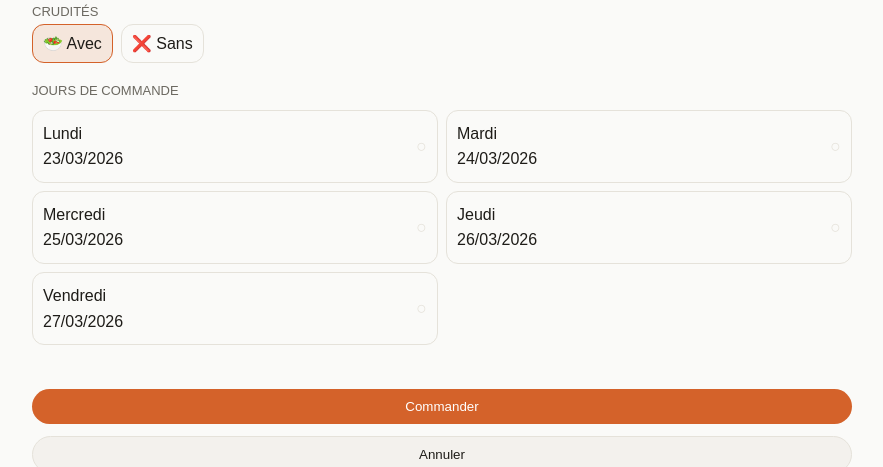
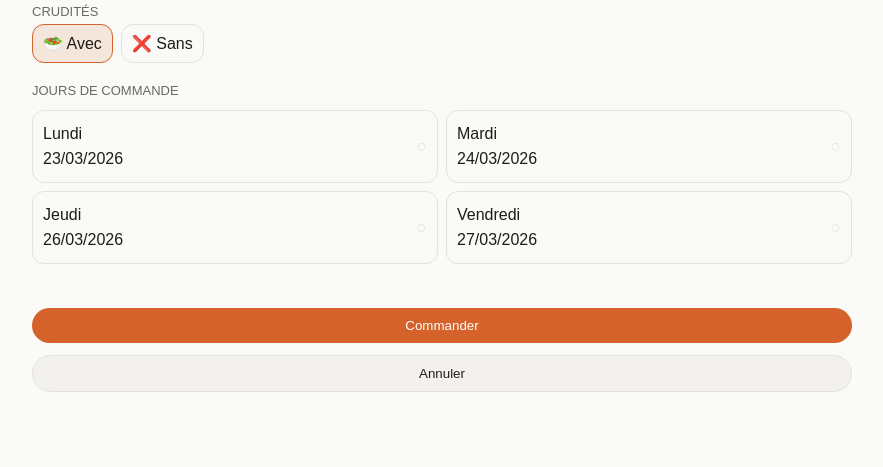
Before and after one commit to akexy1511/sandwich-app-2, a PHP site: page /sandwich.php?name=dagobert in a window 1280 px wide. Shown: the part 245-712 px from the top of the page, without its empty margins (198-1081 px from the left). Run offline with PHP 8.4, Linux system fonts and the light colour scheme; the visitor is signed in with stand-in values (Sample User, id 1).

Commit message:
mercredi enlevé

```diff
--- a/sandwich.php
+++ b/sandwich.php
@@ -23,7 +23,7 @@ if (!isset($sandwiches[$name])) {
 $sandwich = $sandwiches[$name];
 
 // Gestion des jours disponibles
-$joursSem = ['Lundi' => 'Monday', 'Mardi' => 'Tuesday', 'Mercredi' => 'Wednesday', 'Jeudi' => 'Thursday', 'Vendredi' => 'Friday'];
+$joursSem = ['Lundi' => 'Monday', 'Mardi' => 'Tuesday', 'Jeudi' => 'Thursday', 'Vendredi' => 'Friday'];
 $aujourdhui = new DateTime();
 $limit_heure = new DateTime("11:20");
 
```
